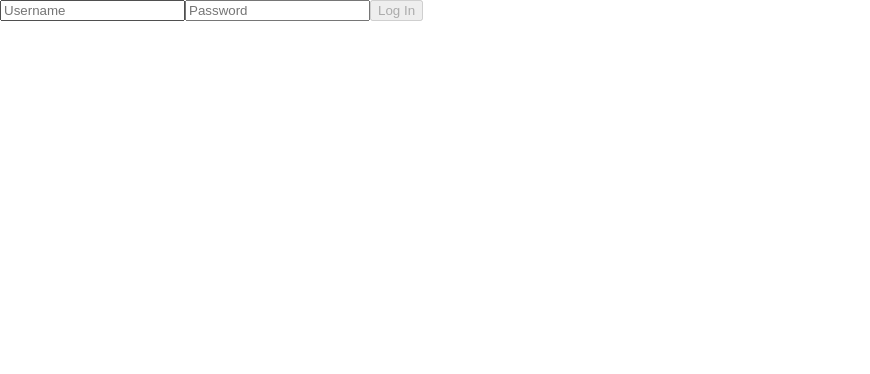
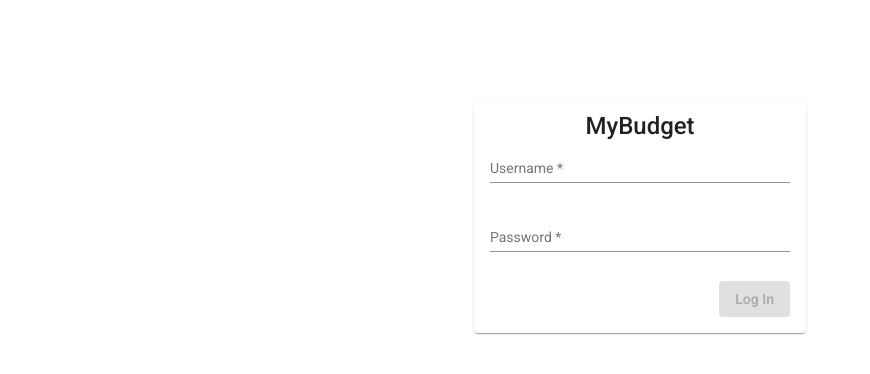
Before and after one commit to ItalianCoders/mybudget2-web, an Angular app: page /login in a window 1280 px wide. Shown: the top 374 px of the page, without its empty margins (0-870 px from the left). Built offline with nearby package versions, Linux system fonts and the light colour scheme.

Commit message:
Aggiunti stili, gestione credenziali invalide

```diff
--- a/src/app/components/login-page/login-page.component.html
+++ b/src/app/components/login-page/login-page.component.html
@@ -1,5 +1,23 @@
-<form [formGroup]="loginForm" (ngSubmit)="login()">
-  <input type="text" placeholder="Username" formControlName="username" required>
-  <input type="password" placeholder="Password" formControlName="password" required>
-  <button type="submit" [disabled]="!loginForm.valid">Log In</button>
-</form>
+<mat-card>
+  <mat-card-title>MyBudget</mat-card-title>
+  <mat-card-content>
+    <form [formGroup]="loginForm" (ngSubmit)="login()">
+      <p>
+        <mat-form-field>
+          <input type="text" matInput placeholder="Username" formControlName="username">
+        </mat-form-field>
+      </p>
+      <p>
+        <mat-form-field>
+          <input type="password" matInput placeholder="Password" formControlName="password">
+        </mat-form-field>
+      </p>
+      <p *ngIf="wrongCredentials" class="error">
+        Credenziali non valide
+      </p>
+      <div class="button">
+        <button mat-raised-button type="submit" [disabled]="!loginForm.valid" color="primary">Log In</button>
+      </div>
+    </form>
+  </mat-card-content>
+</mat-card>
--- a/src/app/components/login-page/login-page.component.scss
+++ b/src/app/components/login-page/login-page.component.scss
@@ -0,0 +1,28 @@
+:host {
+  display: flex;
+  justify-content: center;
+  margin: 100px 0px;
+}
+
+.mat-form-field {
+  width: 100%;
+  min-width: 300px;
+}
+
+mat-card-title,
+mat-card-content {
+  display: flex;
+  justify-content: center;
+}
+
+.error {
+  padding: 16px;
+  width: 300px;
+  color: white;
+  background-color: red;
+}
+
+.button {
+  display: flex;
+  justify-content: flex-end;
+}
--- a/src/app/components/login-page/login-page.component.ts
+++ b/src/app/components/login-page/login-page.component.ts
@@ -1,15 +1,19 @@
-import { Component, OnInit } from '@angular/core';
+import { Component, OnInit, OnDestroy } from '@angular/core';
 import { FormGroup, FormBuilder, Validators } from '@angular/forms';
 import { SessionService } from 'src/app/services/session.service';
 import { LoginRequest } from 'src/app/models/login-request';
+import { Subscription } from 'rxjs';
 
 @Component({
   selector: 'app-login-page',
   templateUrl: './login-page.component.html',
   styleUrls: ['./login-page.component.scss']
 })
-export class LoginPageComponent implements OnInit {
+export class LoginPageComponent implements OnInit, OnDestroy {
   loginForm: FormGroup;
+  wrongCredentials: boolean;
+
+  private errorSubscription: Subscription;
 
   constructor(private formBuilder: FormBuilder, private sessionService: SessionService) { }
 
@@ -18,13 +22,23 @@ export class LoginPageComponent implements OnInit {
       username: ['', Validators.required],
       password: ['', Validators.required]
     });
+
+    this.errorSubscription = this.sessionService.error.subscribe(
+      response => this.wrongCredentials = response
+    );
+  }
+
+  ngOnDestroy(): void {
+    this.errorSubscription.unsubscribe();
   }
 
   login() {
-    const request: LoginRequest = {...this.loginForm.value, locale: 'it'};
+    if (this.loginForm.valid) {
+      const request: LoginRequest = {...this.loginForm.value, locale: 'it'};
 
-    console.log(request);
-    this.sessionService.login(request);
+      console.log(request);
+      this.sessionService.login(request);
+    }
   }
 
 }
--- a/src/app/services/session.service.ts
+++ b/src/app/services/session.service.ts
@@ -4,6 +4,7 @@ import { Session } from '../models/session';
 import { HttpClient } from '@angular/common/http';
 import { environment } from 'src/environments/environment';
 import { Router } from '@angular/router';
+import { Subject } from 'rxjs';
 
 @Injectable({
   providedIn: 'root'
@@ -11,6 +12,7 @@ import { Router } from '@angular/router';
 export class SessionService {
 
   user: Session;
+  error: Subject<boolean> = new Subject<boolean>();
 
   constructor(private http: HttpClient, private router: Router) { }
 
@@ -20,8 +22,12 @@ export class SessionService {
         console.log('Response', response);
         this.user = response;
         this.router.navigate(['dashboard']);
+        this.error.next(false);
       },
-      error => console.error('Error', error)
+      error => {
+        console.error('Error during authentication!!', error);
+        this.error.next(true);
+      }
     );
   }
 
```
Also changed, not shown: src/app/app.module.ts (+7 -1 lines).
